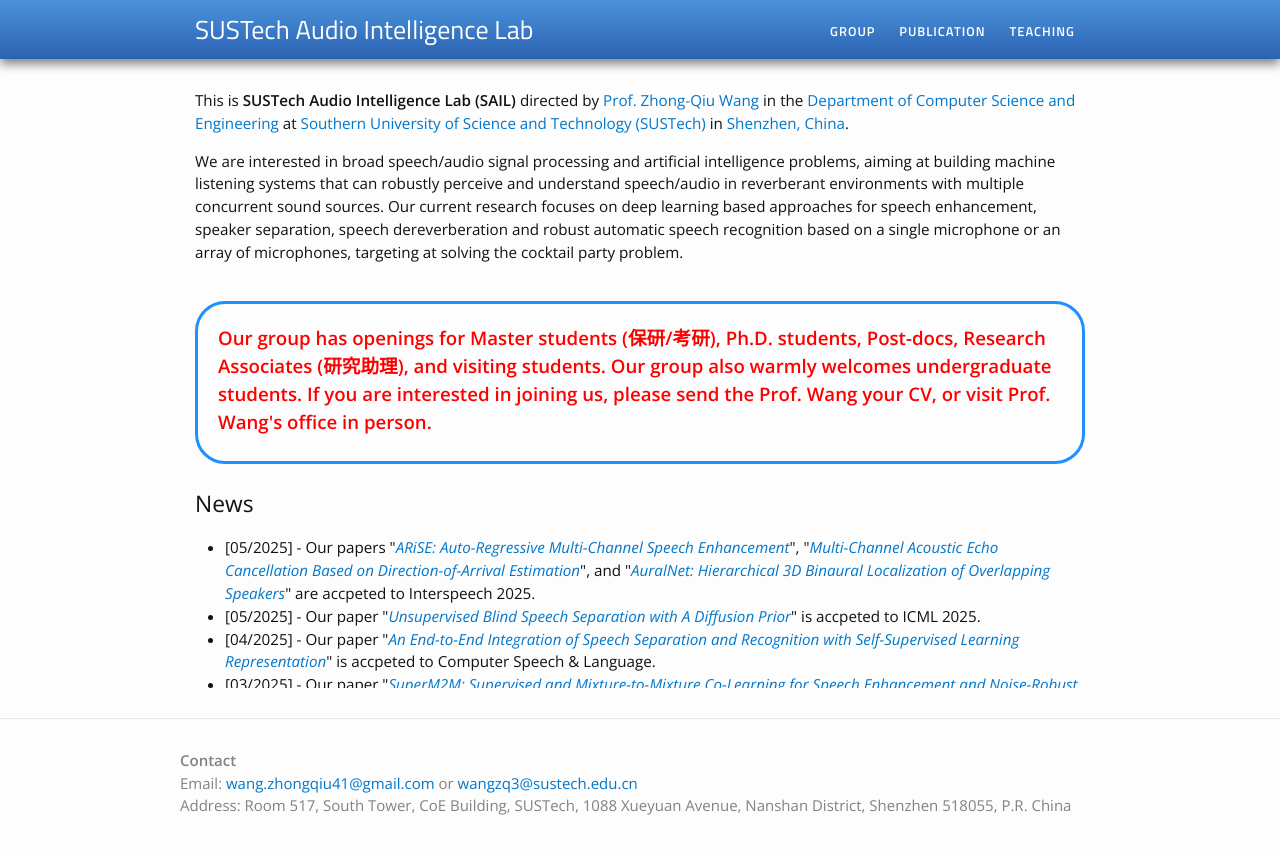
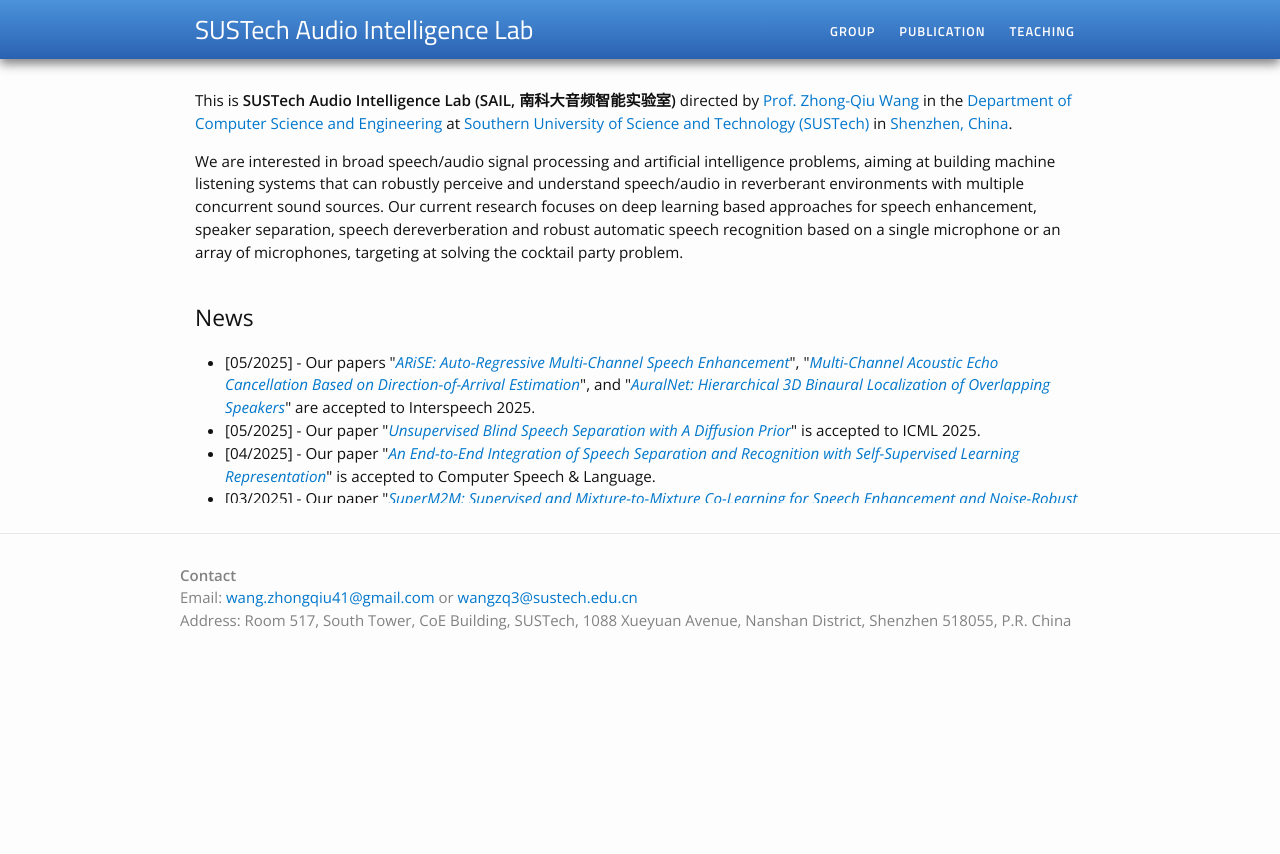
Before and after one commit to sustechailab/sustechailab.github.io, a Jekyll site: the page index.html, which Jekyll copies as it is, in a window 1280 px wide. Shown: the top 854 px of the page. Built offline with Jekyll 4.4.1, drawn with Linux system fonts in a browser that asks for light colours.

Commit message:
Initial commit

```diff
--- a/index.html
+++ b/index.html
@@ -85,26 +85,28 @@
 
 <div class="home">
 
-<p>This is <strong>SUSTech Audio Intelligence Lab (SAIL)</strong> directed by <a href="http://zqwang7.github.io/" target="view_window">Prof. Zhong-Qiu Wang</a> in the <a href="https://cse.sustech.edu.cn/en/" target="view_window">Department of Computer Science and Engineering</a> at <a href="https://www.sustech.edu.cn/en/" target="view_window">Southern University of Science and Technology (SUSTech)</a> in <a href="https://en.wikipedia.org/wiki/Shenzhen" target="view_window">Shenzhen, China</a>.</p>
+<p>This is <strong>SUSTech Audio Intelligence Lab (SAIL, 南科大音频智能实验室)</strong> directed by <a href="http://zqwang7.github.io/" target="view_window">Prof. Zhong-Qiu Wang</a> in the <a href="https://cse.sustech.edu.cn/en/" target="view_window">Department of Computer Science and Engineering</a> at <a href="https://www.sustech.edu.cn/en/" target="view_window">Southern University of Science and Technology (SUSTech)</a> in <a href="https://en.wikipedia.org/wiki/Shenzhen" target="view_window">Shenzhen, China</a>.</p>
 <p>We are interested in broad speech/audio signal processing and artificial intelligence problems, aiming at building machine listening systems that can robustly perceive and understand speech/audio in reverberant environments with multiple concurrent sound sources. Our current research focuses on deep learning based approaches for speech enhancement, speaker separation, speech dereverberation and robust automatic speech recognition based on a single microphone or an array of microphones, targeting at solving the cocktail party problem.</p>
 
 </div>
 
+<!--
 <br>
 <div id="roundedbox">
 <p>
   <font style="font-size: 14pt" font color="red"><strong>Our group has openings for Master students (保研/考研), Ph.D. students, Post-docs, Research Associates (研究助理), and visiting students. Our group also warmly welcomes undergraduate students. If you are interested in joining us, please send the Prof. Wang your CV, or visit Prof. Wang's office in person.</strong></font>
 </p>
 </div>
+-->
 
 <br>
 <h2>News</h2>
 <div class="updates" style="height: 10em; overflow-y: scroll;">
 <ul>
-  <li>[05/2025] - Our papers "<i><a href="" target="view_window">ARiSE: Auto-Regressive Multi-Channel Speech Enhancement</a></i>", "<i><a href="" target="view_window">Multi-Channel Acoustic Echo Cancellation Based on Direction-of-Arrival Estimation</a></i>", and "<i><a href="" target="view_window">AuralNet: Hierarchical 3D Binaural Localization of Overlapping Speakers</a></i>" are accpeted to Interspeech 2025.</li>
-  <li>[05/2025] - Our paper "<i><a href="https://arxiv.org/pdf/2505.05657" target="view_window">Unsupervised Blind Speech Separation with A Diffusion Prior</a></i>" is accpeted to ICML 2025.</li>
-  <li>[04/2025] - Our paper "<i><a href="https://papers.ssrn.com/sol3/papers.cfm?abstract_id=5030846", target="view_window">An End-to-End Integration of Speech Separation and Recognition with Self-Supervised Learning Representation</a></i>" is accpeted to Computer Speech & Language.</li>
-  <li>[03/2025] - Our paper "<i><a href="http://zqwang7.github.io/publications/SuperM2M.pdf" target="view_window">SuperM2M: Supervised and Mixture-to-Mixture Co-Learning for Speech Enhancement and Noise-Robust ASR</a></i>" is accpeted to Neural Networks.</li>
+  <li>[05/2025] - Our papers "<i><a href="https://arxiv.org/pdf/2505.22051" target="view_window">ARiSE: Auto-Regressive Multi-Channel Speech Enhancement</a></i>", "<i><a href="https://arxiv.org/pdf/2505.19493" target="view_window">Multi-Channel Acoustic Echo Cancellation Based on Direction-of-Arrival Estimation</a></i>", and "<i><a href="" target="view_window">AuralNet: Hierarchical 3D Binaural Localization of Overlapping Speakers</a></i>" are accepted to Interspeech 2025.</li>
+  <li>[05/2025] - Our paper "<i><a href="https://arxiv.org/pdf/2505.05657" target="view_window">Unsupervised Blind Speech Separation with A Diffusion Prior</a></i>" is accepted to ICML 2025.</li>
+  <li>[04/2025] - Our paper "<i><a href="https://papers.ssrn.com/sol3/papers.cfm?abstract_id=5030846", target="view_window">An End-to-End Integration of Speech Separation and Recognition with Self-Supervised Learning Representation</a></i>" is accepted to Computer Speech & Language.</li>
+  <li>[03/2025] - Our paper "<i><a href="http://zqwang7.github.io/publications/SuperM2M.pdf" target="view_window">SuperM2M: Supervised and Mixture-to-Mixture Co-Learning for Speech Enhancement and Noise-Robust ASR</a></i>" is accepted to Neural Networks.</li>
   <li>[12/2024] - Our paper "<i><a href="https://arxiv.org/pdf/2501.11837" target="view_window">30+ Years of Source Separation Research: Achievements and Future Challenges</a></i>" is accepted to ICASSP 2025.</li>
   <li>[08/2024] - Our paper "<i><a href="http://zqwang7.github.io/publications/TASLP2024_USDnet_Unsupervised_Speech_Dereverberation_via_Neural_Forward_Filtering.pdf" target="view_window">USDnet: Unsupervised Speech Dereverberation via Neural Forward Filtering</a></i>" is accepted to IEEE/ACM TASLP.</li>
 </ul>
--- a/publication.html
+++ b/publication.html
@@ -108,11 +108,11 @@
 	</li>
 
 	<li>
-    <u>P. Shen</u>, X. Zhang, and <strong>Z.-Q. Wang</strong>, "<a href="">ARiSE: Auto-Regressive Multi-Channel Speech Enhancement</a>", in <i><strong>Interspeech</strong></i>, 2025.
+    <u>P. Shen</u>, X. Zhang, and <strong>Z.-Q. Wang</strong>, "<a href="https://arxiv.org/pdf/2505.22051" target="view_window">ARiSE: Auto-Regressive Multi-Channel Speech Enhancement</a>", in <i><strong>Interspeech</strong></i>, 2025.
     </li>
 
     <li>
-    <u>F. Zhao</u>, X. Zhang, and <strong>Z.-Q. Wang</strong>, "<a href="">Multi-Channel Acoustic Echo Cancellation Based on Direction-of-Arrival Estimation</a>", in <i><strong>Interspeech</strong></i>, 2025.
+    <u>F. Zhao</u>, X. Zhang, and <strong>Z.-Q. Wang</strong>, "<a href="https://arxiv.org/pdf/2505.19493" target="view_window">Multi-Channel Acoustic Echo Cancellation Based on Direction-of-Arrival Estimation</a>", in <i><strong>Interspeech</strong></i>, 2025.
     </li>
 
     <li>
```
Also changed, not shown: group.html (+3 -4 lines).
